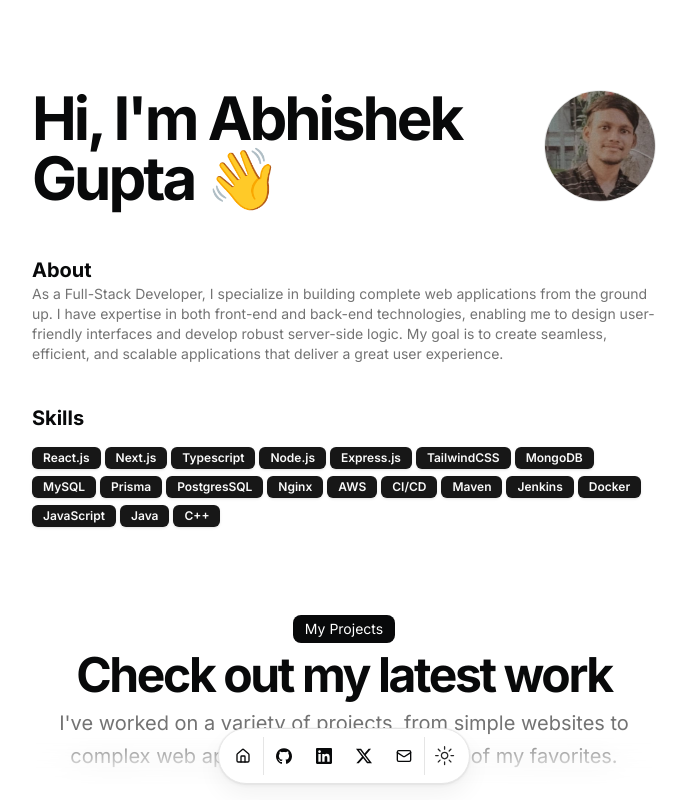
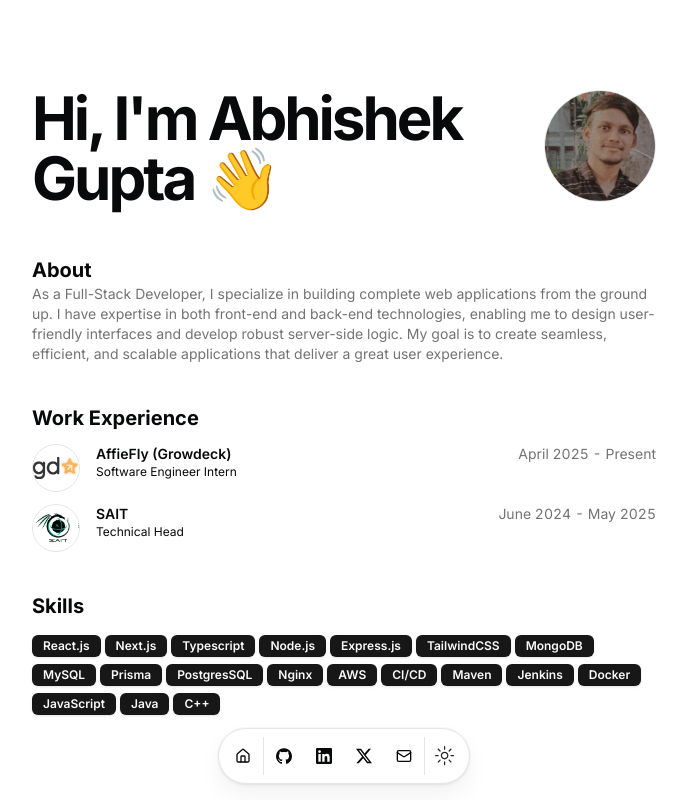
Before and after one commit to Abhishek83gupta/portfolio, a Next.js app: page / in a window 1280 px wide. Shown: the top 800 px of the page, without its empty margins (296-983 px from the left). Built offline with nearby package versions, Linux system fonts and the light colour scheme.

Commit message:
Update Work Experience

```diff
--- a/src/app/page.tsx
+++ b/src/app/page.tsx
@@ -40,6 +40,7 @@ export default function Page() {
           </div>
         </div>
       </section>
+
       {/* About */}
       <section id="about">
         <BlurFade delay={BLUR_FADE_DELAY * 3}>
@@ -51,8 +52,9 @@ export default function Page() {
           </Markdown>
         </BlurFade>
       </section>
+
       {/* work */}
-      {/* <section id="work">
+      <section id="work">
         <div className="flex min-h-0 flex-col gap-y-3">
           <BlurFade delay={BLUR_FADE_DELAY * 5}>
             <h2 className="text-xl font-bold">Work Experience</h2>
@@ -76,7 +78,8 @@ export default function Page() {
             </BlurFade>
           ))}
         </div>
-      </section> */}
+      </section>
+
       {/* Skills */}
       <section id="skills">
         <div className="flex min-h-0 flex-col gap-y-3">
@@ -92,6 +95,7 @@ export default function Page() {
           </div>
         </div>
       </section>
+
       {/* Projects */}
       <section id="projects">
         <div className="space-y-12 w-full py-12">
@@ -134,6 +138,7 @@ export default function Page() {
           </div>
         </div>
       </section>
+
        {/* Education */}
        <section id="education">
         <div className="flex min-h-0 flex-col gap-y-3">
@@ -158,6 +163,7 @@ export default function Page() {
           ))}
         </div>
       </section>
+
       {/* Hackathons */}
       {/* <section id="hackathons">
         <div className="space-y-12 w-full py-12">
@@ -172,7 +178,7 @@ export default function Page() {
                 </h2>
                 <p className="text-muted-foreground md:text-xl/relaxed lg:text-base/relaxed xl:text-xl/relaxed">
                   During my time in university, I attended{" "}
-                  {DATA.hackathons.length}+ hackathons. People from around the
+                  5+ hackathons. People from around the
                   country would come together and build incredible things in 2-3
                   days. It was eye-opening to see the endless possibilities
                   brought to life by a group of motivated and passionate
@@ -202,6 +208,7 @@ export default function Page() {
           </BlurFade>
         </div>
       </section> */}
+
       {/* Contact */}
       <section id="contact">
         <div className="grid items-center justify-center gap-4 px-4 text-center md:px-6 w-full py-12">
--- a/src/data/resume.tsx
+++ b/src/data/resume.tsx
@@ -70,16 +70,30 @@ export const DATA = {
   },
   work: [
     {
-      company: "Atomic Finance",
-      href: "https://atomic.finance",
+      company: "AffieFly (Growdeck)",
+      href: "https://growdeck.io",
       badges: [],
       location: "Remote",
-      title: "Bitcoin Protocol Engineer",
-      logoUrl: "/atomic.png",
-      start: "May 2021",
-      end: "Oct 2022",
-      description:
-        "Implemented the Bitcoin discreet log contract (DLC) protocol specifications as an open source Typescript SDK. Dockerized all microservices and setup production kubernetes cluster. Architected a data lake using AWS S3 and Athena for historical backtesting of bitcoin trading strategies. Built a mobile app using react native and typescript.",
+      title: "Software Engineer Intern",
+      logoUrl: "/growdeck.svg",
+      start: "April 2025",
+      end: "Present",
+      description: [
+     "Implemented CI/CD pipelines using GitHub Actions across dev, test, and prod environments, automating deployments and reducing manual effort by 40%.",
+     "Integrated Redis caching to optimize data retrieval, reducing API response latency from 1.5s to 200ms.",
+     "Added API rate limiting to prevent request abuse, reducing server load by 30% and maintaining high availability."
+     ],
+    },
+     {
+      company: "SAIT",
+      href: "",
+      badges: [],
+      location: "",
+      title: "Technical Head",
+      logoUrl: "/sait.png",
+      start: "June 2024",
+      end: "May 2025",
+      description: [],
     },
   ],
   education: [
```
Also changed, not shown: public/growdeck.svg (added), public/sait.png (added).
